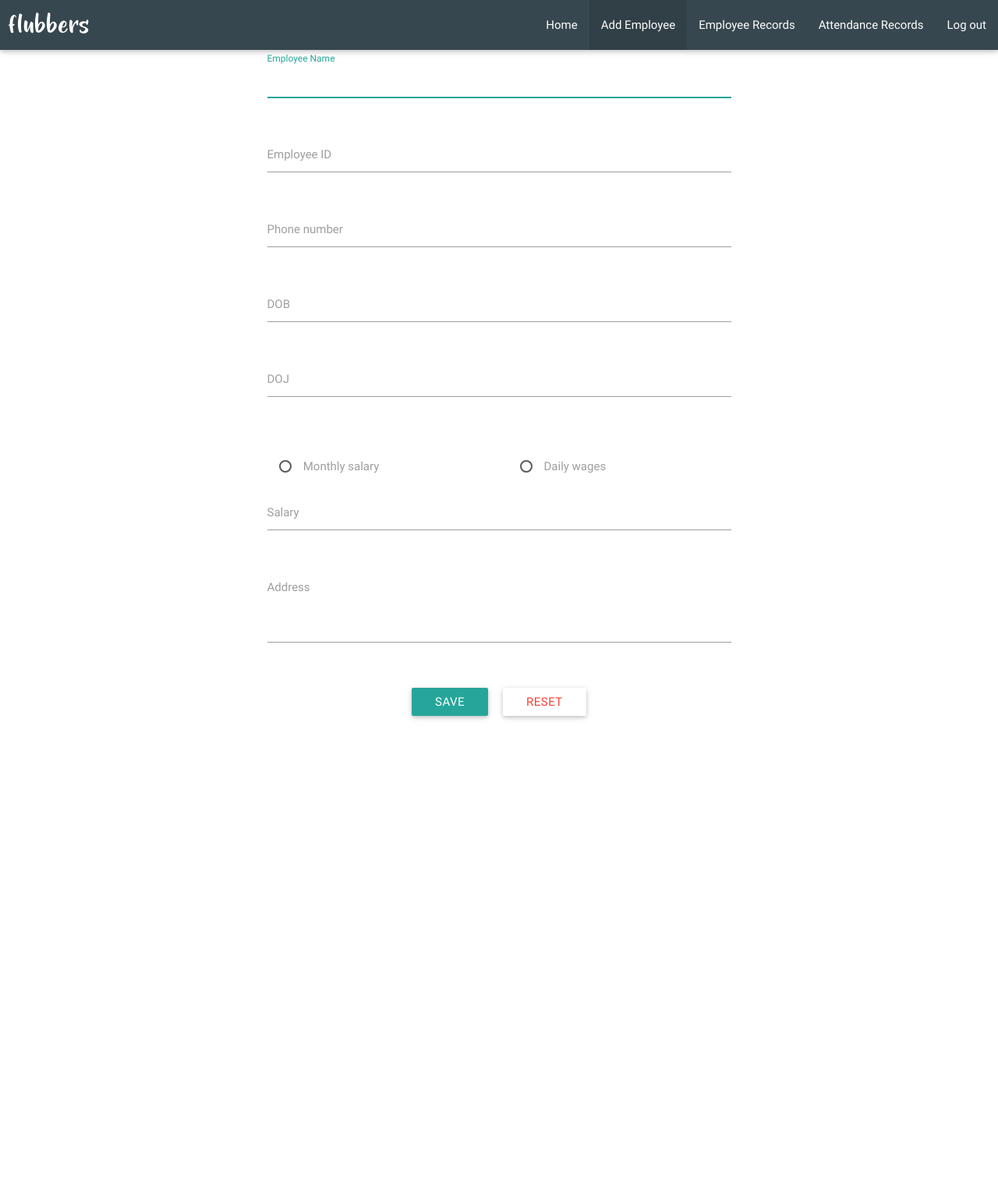
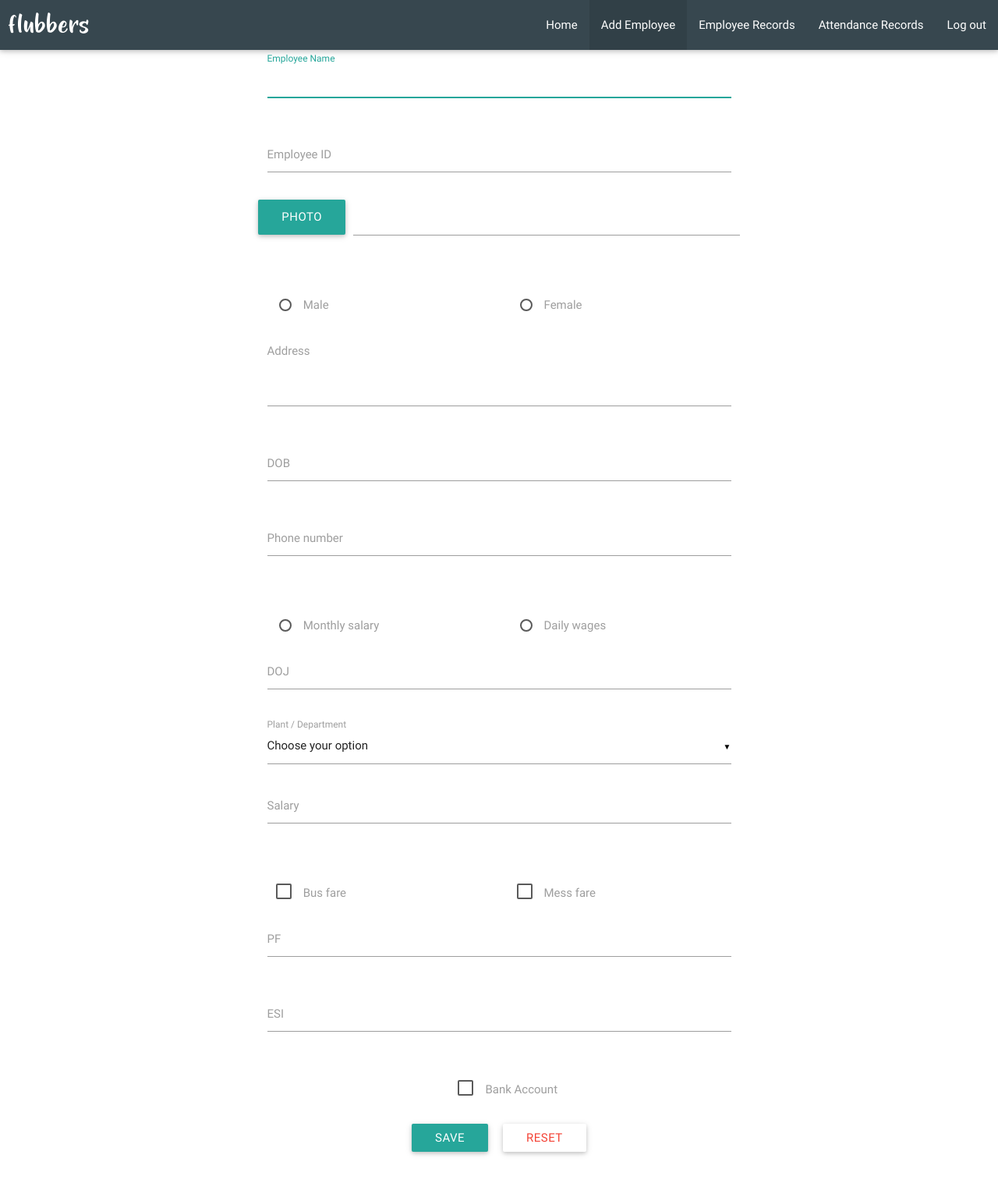
Before and after one commit to Aravinth-SM/EmployeeAttendance, a PHP site: page /addEmployee.php in a window 1280 px wide. Shown: the whole page at 78% size. Before the commit the page ends 923 px from the top, so only its background shows below. Run offline with PHP 8.4, Linux system fonts and the light colour scheme; a user stored in the database is signed in.

Commit message:
Added extra inputs in add employee form
Few more inputs added to existing set of inputs of add employee form. Some of new inputs are gender, plant, busFare, messFare, bankAccNo, branchName, branchCode, PF, ESI.

```diff
--- a/addEmployee.php
+++ b/addEmployee.php
@@ -26,15 +26,18 @@ if(!isset($_SESSION["admin"]))
   <!-- Materialize Close -->
 
   <style type="text/css">
-      @font-face { font-family: Gumption lite; src: url('fonts/Gumption-lite.ttf'); }
-        .helloFont1{
+      @font-face {
+        font-family: Gumption lite;
+        src: url('fonts/Gumption-lite.ttf');
+      }
+      .helloFont1 {
         font-family:"Gumption lite";
       }
-}
   </style>
 
   <script type="text/javascript">
     $(document).ready(function(){
+      $('select').material_select();
       $(".button-collapse").sideNav();
       $('.datepicker').pickadate({
         selectMonths: true, // Creates a dropdown to control month
@@ -45,6 +48,36 @@ if(!isset($_SESSION["admin"]))
         closeOnSelect: true // Close upon selecting a date,
       })
     });
+
+    function showBankDiv() {
+        var x = document.getElementsByClassName("bank");
+        var state = document.getElementById('bank').value;
+        var val = "";
+
+        if(state == "off") {
+          val = "block";
+          document.getElementById('bank').value = "on";
+        }
+        else {
+          val = "none";
+          document.getElementById('bank').value = "off";
+        }
+
+        x[0].style.display = val;
+        x[1].style.display = val;
+        x[2].style.display = val;
+    }
+
+    function toggleCheck(id) {
+      var state = document.getElementById(id).value;
+      if(state == "off") {
+        document.getElementById(id).value = "on";
+      }
+      else {
+        document.getElementById(id).value = "off";
+      }
+    }
+
   </script>
 </head>
 <body>
@@ -74,7 +107,7 @@ if(!isset($_SESSION["admin"]))
       <br/>
     </div>
     <div class="col s12 m6 l6">
-      <form method="post">
+      <form method="post" novalidate>
         <div class="row">
           <div class="input-field col s12">
             <input id="name" name="name" type="text" class="validate" required="required" autofocus="autofocus">
@@ -88,9 +121,34 @@ if(!isset($_SESSION["admin"]))
           </div>
         </div>
         <div class="row">
+          <div class="file-field input-field">
+            <div class="btn">
+              <span>Photo</span>
+              <input type="file">
+            </div>
+            <div class="file-path-wrapper">
+              <input class="file-path validate" type="text">
+            </div>
+          </div>
+        </div>
+        <div class="row">
+          <div class="input-field col s6">
+            <p>
+              <input name="gender" type="radio" id="male" value="male" />
+              <label for="male">Male</label>
+            </p>
+          </div>
+          <div class="input-field col s6">
+            <p>
+              <input name="gender" type="radio" id="female" value="female" />
+              <label for="female">Female</label>
+            </p>
+          </div>
+        </div>
+        <div class="row">
           <div class="input-field col s12">
-            <input id="phone" name="phone" type="text" class="validate" required="required">
-            <label for="phone">Phone number</label>
+            <textarea id="address" name="address" class="materialize-textarea" required="required"></textarea>
+            <label for="address">Address</label>
           </div>
         </div>
         <div class="row">
@@ -101,8 +159,8 @@ if(!isset($_SESSION["admin"]))
         </div>
         <div class="row">
           <div class="input-field col s12">
-            <input id="doj" name="doj" type="text" class="datepicker">
-            <label for="doj">DOJ</label>
+            <input id="phone" name="phone" type="text" class="validate" required="required">
+            <label for="phone">Phone number</label>
           </div>
         </div>
         <div class="row">
@@ -121,16 +179,83 @@ if(!isset($_SESSION["admin"]))
         </div>
         <div class="row">
           <div class="input-field col s12">
+            <input id="doj" name="doj" type="text" class="datepicker">
+            <label for="doj">DOJ</label>
+          </div>
+        </div>
+        <div class="input-field col s12">
+          <select name="plant" id="plant">
+            <option value="" disabled selected>Choose your option</option>
+            <option value="Jelly">Jelly</option>
+            <option value="Waffer">Waffer</option>
+            <option value="Cup">Cup</option>
+            <option value="Toy & Jar">Toy & Jar</option>
+            <option value="Lollypop">Lollypop</option>
+            <option value="Coffee">Coffee</option>
+            <option value="Utility">Utility</option>
+            <option value="ETP & Boilers">ETP & Boilers</option>
+            <option value="Electrical">Electrical</option>
+            <option value="Driver">Driver</option>
+          </select>
+          <label>Plant / Department</label>
+        </div>
+        <div class="row">
+          <div class="input-field col s12">
             <input id="salary" name="salary" type="text" class="validate" required="required">
             <label for="salary">Salary</label>
           </div>
         </div>
         <div class="row">
+          <div class="input-field col s6">
+            <p>
+              <input name="busFare" type="checkbox" value="off" onchange="toggleCheck(this.id);" class="filled-in" id="bus" />
+              <label for="bus">Bus fare</label>
+            </p>
+          </div>
+          <div class="input-field col s6">
+            <p>
+              <input name="messFare" type="checkbox" value="off" onchange="toggleCheck(this.id);" class="filled-in" id="mess" />
+              <label for="mess">Mess fare</label>
+            </p>
+          </div>
+        </div>
+        <div class="row">
           <div class="input-field col s12">
-            <textarea id="address" name="address" class="materialize-textarea" required="required"></textarea>
-            <label for="address">Address</label>
+            <input id="pf" name="pf" type="text" class="validate" required="required">
+            <label for="pf">PF</label>
           </div>
-        </div><br/>
+        </div>
+        <div class="row">
+          <div class="input-field col s12">
+            <input id="esi" name="esi" type="text" class="validate" required="required">
+            <label for="esi">ESI</label>
+          </div>
+        </div>
+        <div class="row">
+          <div class="input-field col s12">
+            <input name="isBank" type="checkbox" class="filled-in" value="off" id="bank" onchange="showBankDiv();" />
+            <label for="bank">Bank Account</label>
+          </div>
+        </div>
+        <div class="row bank" style="display: none;">
+          <div class="input-field col s12">
+            <input id="accNo" name="accNo" type="text" class="validate" required="required">
+            <label for="accNo">Account Number</label>
+          </div>
+        </div>
+        <div class="row bank" style="display: none;">
+          <div class="input-field col s12">
+            <input id="branchName" name="branchName" type="text" class="validate" required="required">
+            <label for="branchName">Branch Name</label>
+          </div>
+        </div>
+        <div class="row bank" style="display: none;">
+          <div class="input-field col s12">
+            <input id="branchCode" name="branchCode" type="text" class="validate" required="required">
+            <label for="branchCode">Branch Code</label>
+          </div>
+        </div>
+<br/>
         <div class="row">
           <button class="waves-effect waves-light btn" id="submit" name="submit">SAVE</button> &nbsp;&nbsp;&nbsp;
           <button type="reset" class="waves-effect waves-light btn red-text white">RESET</button><br/>
@@ -157,11 +282,44 @@ if(isset($_POST["submit"]))
   $doj = $_POST["doj"];
   $address = $_POST["address"];
 
+  $gender = $_POST["gender"];
+  $plant = $_POST["plant"];
+  $busFare = $_POST["busFare"];
+  $messFare = $_POST["messFare"];
+  $pf = $_POST["pf"];
+  $esi = $_POST["esi"];
+  $isBank = $_POST["isBank"];
+  $accNo = 0;
+  $branchName = "";
+  $branchCode = 0;
+
+  if($busFare == "on") {
+    $busFare = 1;
+  }
+  else {
+    $busFare = 0;
+  }
+
+  if($messFare == "on") {
+    $messFare = 1;
+  }
+  else {
+    $messFare = 0;
+  }
+
+  if($isBank == "on") {
+    $accNo      = $_POST["accNo"];
+    $branchName = $_POST["branchName"];
+    $branchCode = $_POST["branchCode"];
+  }
+
+  //echo $gender."<br/>".$plant."<br/>".$busFare."<br/>".$messFare."<br/>".$pf."<br/>".$esi."<br/>".$accNo."<br/>".$branchName."<br/>".$branchCode;
+
   //echo $name."<br/>".$empId."<br/>".$phone."<br/>".$address."<br/>".$dob."<br/>".$doj."<br/>".$workType."<br/>".$salary;
 
   include("DB/db.php");
 
-   $execute = mysqli_query($conn,"insert into employee (emp_id,name,type,salary,phone,DOB,DOJ,address) values('".$empId."','".$name."','".$workType."','".$salary."','".$phone."','".$dob."','".$doj."','".$address."')");
+   $execute = mysqli_query($conn,"insert into employee (emp_id,name,type,salary,phone,DOB,DOJ,address,PF,ESI,gender,busFare,messFare,plant,bankAccountNumber,branchCode,branchName) values('".$empId."','".$name."','".$workType."','".$salary."','".$phone."','".$dob."','".$doj."','".$address."','".$pf."','".$esi."','".$gender."','".$busFare."','".$messFare."','".$plant."','".$accNo."','".$branchCode."','".$branchName."')");
 
    if($execute == 1)
    {
```
